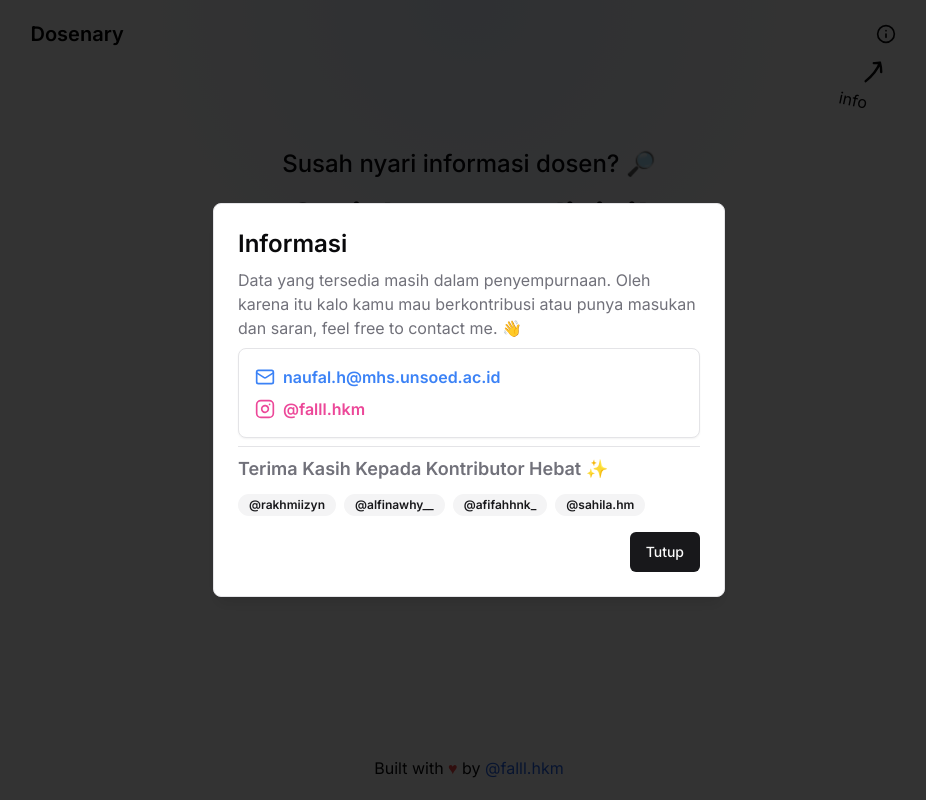
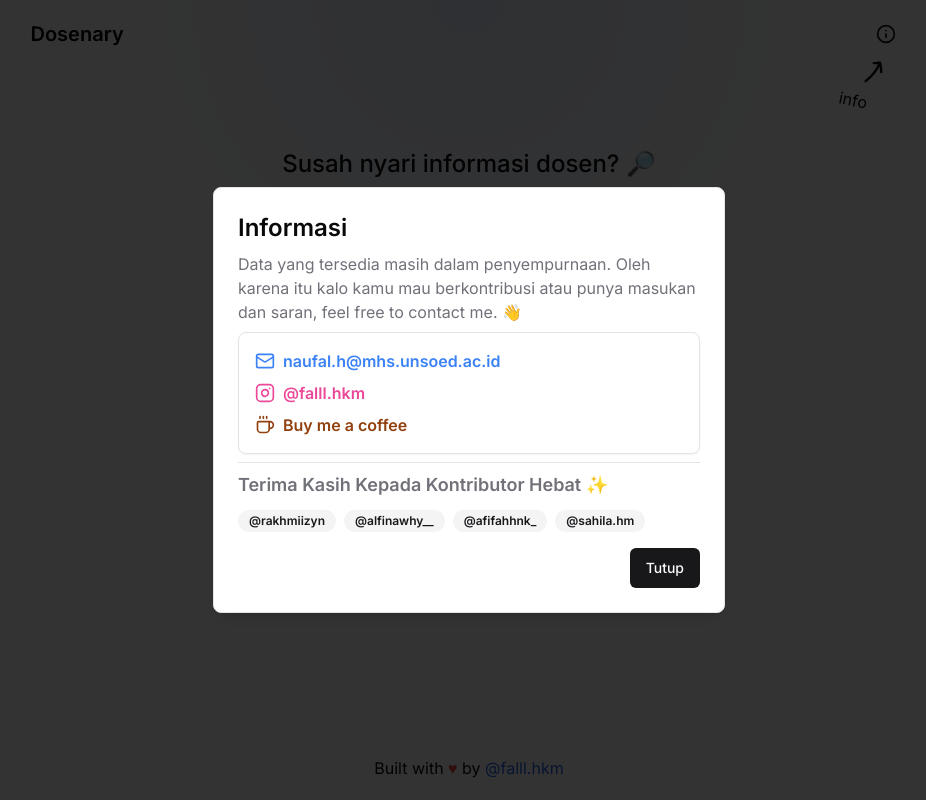
Before and after one commit to kimnopal/dosenary, a Next.js app: page / in a window 1280 px wide. Both pictures are taken after a click on the button 1056 px from the left and 34 px from the top of the page. Shown: the whole page, without its empty margins (171-1097 px from the left). Built offline with nearby package versions, Linux system fonts and the light colour scheme.

Commit message:
add buy me a coffee link

```diff
--- a/src/components/Navbar.tsx
+++ b/src/components/Navbar.tsx
@@ -16,7 +16,7 @@ import {
 import { Button } from "./ui/button"
 import { AlertDialog, AlertDialogAction, AlertDialogContent, AlertDialogDescription, AlertDialogFooter, AlertDialogHeader, AlertDialogTitle, AlertDialogTrigger } from "./ui/alert-dialog"
 import { Card, CardContent, CardDescription, CardHeader, CardTitle } from "./ui/card"
-import { Github, Instagram, Mail } from "lucide-react"
+import { Coffee, Github, Instagram, Mail } from "lucide-react"
 import { sendGAEvent } from "@next/third-parties/google"
 import { Separator } from "./ui/separator"
 import { Badge } from "./ui/badge"
@@ -88,6 +88,17 @@ export function Navbar() {
                                                         @falll.hkm
                                                     </Link>
                                                 </div>
+                                                <div className="flex items-center gap-2">
+                                                    <Coffee className="h-5 w-5 text-amber-800" />
+                                                    <Link
+                                                        href="https://saweria.co/naotheone"
+                                                        target="_blank"
+                                                        className="font-semibold text-amber-800 hover:underline"
+                                                        onClick={() => sendGAEvent('event', 'instagramClicked', 'Instagram')}
+                                                    >
+                                                        Buy me a coffee
+                                                    </Link>
+                                                </div>
                                             </CardContent>
                                         </Card>
                                         <Separator />
```
